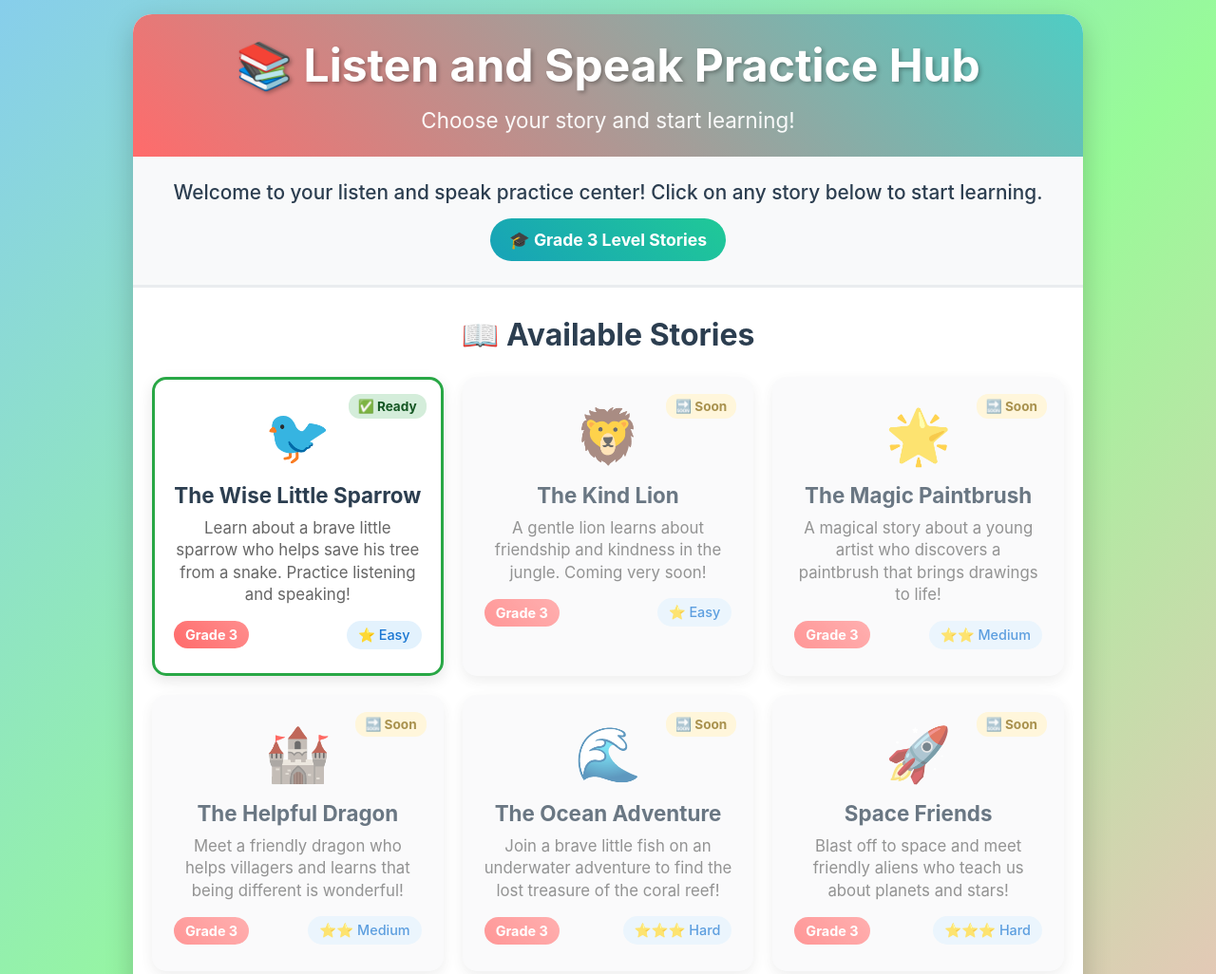
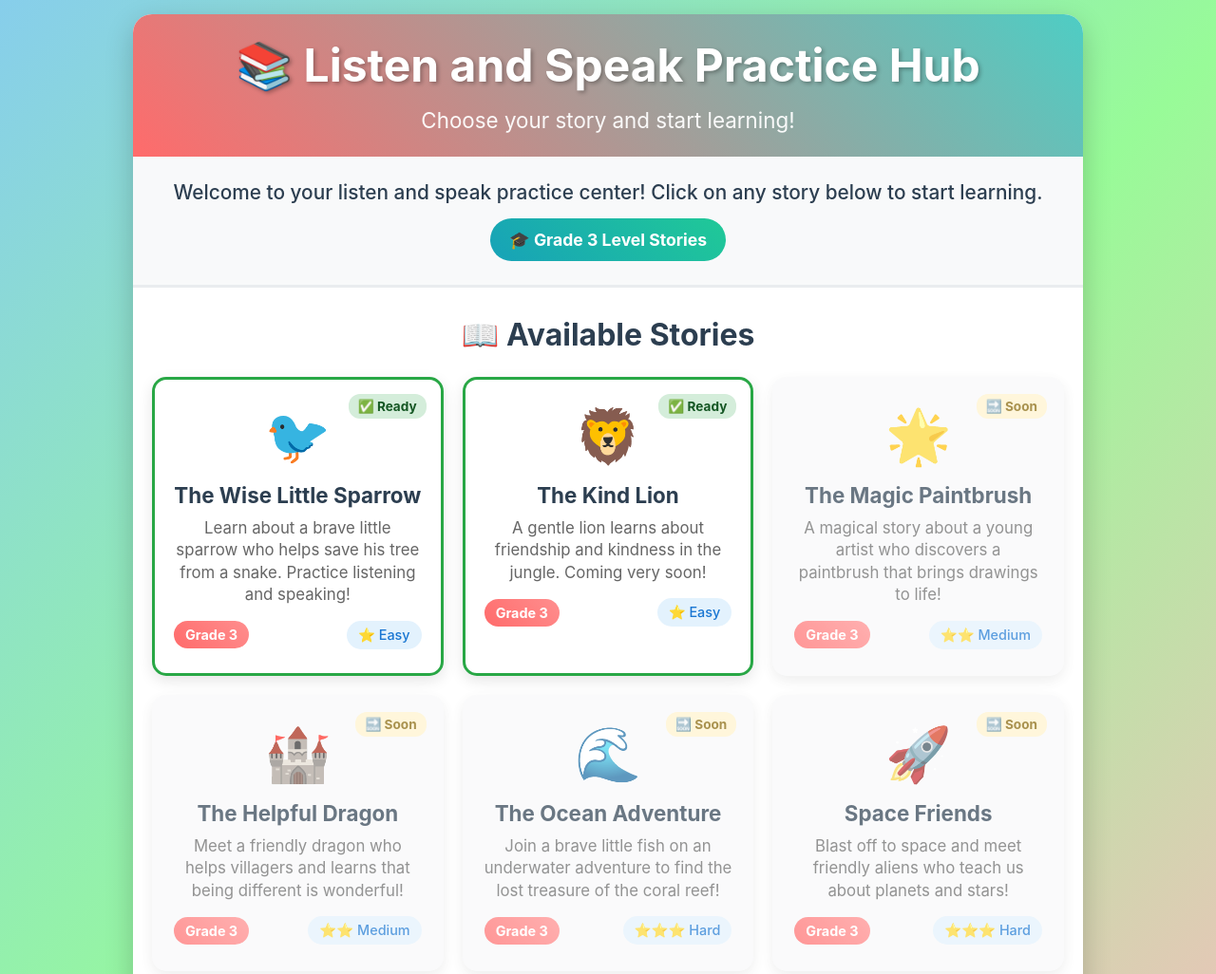
Before and after one commit to mahefooz/sayeeda, a plain HTML site: page index.html in a window 1280 px wide. Shown: the top 1026 px of the page at 95% size. Drawn offline with Linux system fonts and the light colour scheme.

Commit message:
Update index.html

```diff
--- a/index.html
+++ b/index.html
@@ -300,8 +300,8 @@
                 </a>
 
                 <!-- Task 2: Coming Soon -->
-                <div class="task-card coming-soon">
-                    <div class="status-badge status-coming">🔜 Soon</div>
+                <a href="#" class="task-card available" onclick="openLionStory()">
+                    <div class="status-badge status-available">✅ Ready</div>
                     <div class="task-icon">🦁</div>
                     <h3 class="task-title">The Kind Lion</h3>
                     <p class="task-description">
@@ -311,7 +311,7 @@
                         <span class="grade-badge">Grade 3</span>
                         <span class="difficulty">⭐ Easy</span>
                     </div>
-                </div>
+                </a>
 
                 <!-- Task 3: Coming Soon -->
                 <div class="task-card coming-soon">
@@ -407,6 +407,14 @@
             console.log('Opening The Wise Little Sparrow story...');
         }
 
+        function openLionStory() {
+            // In a real implementation, this would navigate to the sparrow story page
+            window.location.href = 'lion-story.html';
+
+            // For demo purposes, just highlight the card
+            console.log('Opening The Kind Lion story...');
+        }
+
         // Add click animations
         document.querySelectorAll('.task-card.available').forEach(card => {
             card.addEventListener('click', function(e) {
```
